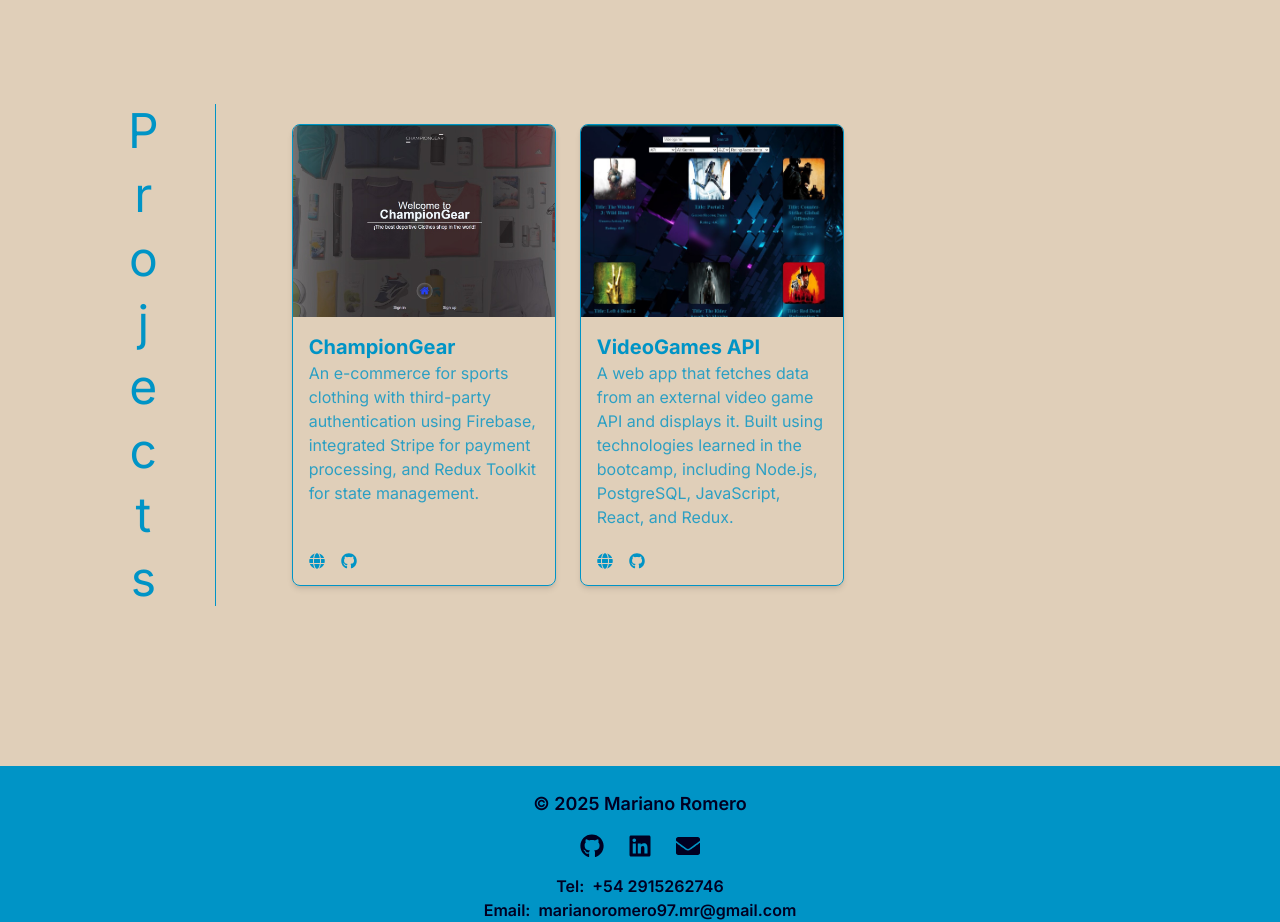
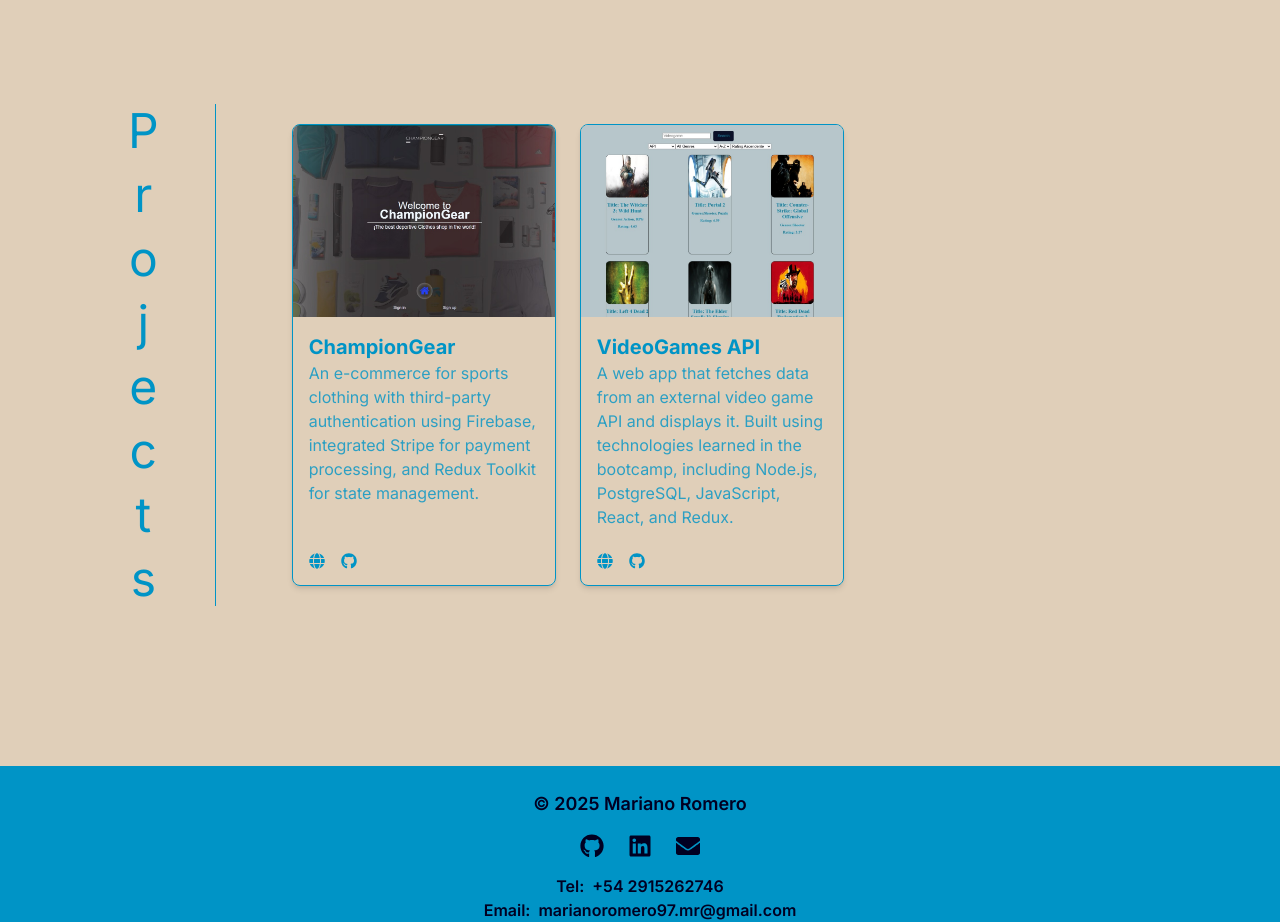
Before and after one commit to Marianoromero8/portfolio, a Next.js app: page / in a window 1280 px wide. Shown: the part 2140-3062 px from the top of the page. Built offline with nearby package versions, Linux system fonts and the light colour scheme.

Commit message:
Project add

```diff
--- a/app/components/ProjectsSection.tsx
+++ b/app/components/ProjectsSection.tsx
@@ -42,8 +42,8 @@ const ProjectsSection: React.FC = () => {
                     //     'PostgreSQL database for storing video game information',
                     //     'Search, filter, and sorting functionalities for video games',
                     // ]}
-                    imageUrl="/ApiVideogames.jpeg"  // Ajusta la ruta a tu carpeta de imágenes
-                    projectLink=""
+                    imageUrl="/PI-Videogames.jpeg"  // Ajusta la ruta a tu carpeta de imágenes
+                    projectLink="https://frontend-proyecto-individual.vercel.app/"
                     codeLink="https://github.com/Marianoromero8/Proyecto-Individual-Videogames"  // Cambia este enlace por el repositorio del código
                 />
             </div>
```
Also changed, not shown: public/PI-Videogames.jpeg (added).
